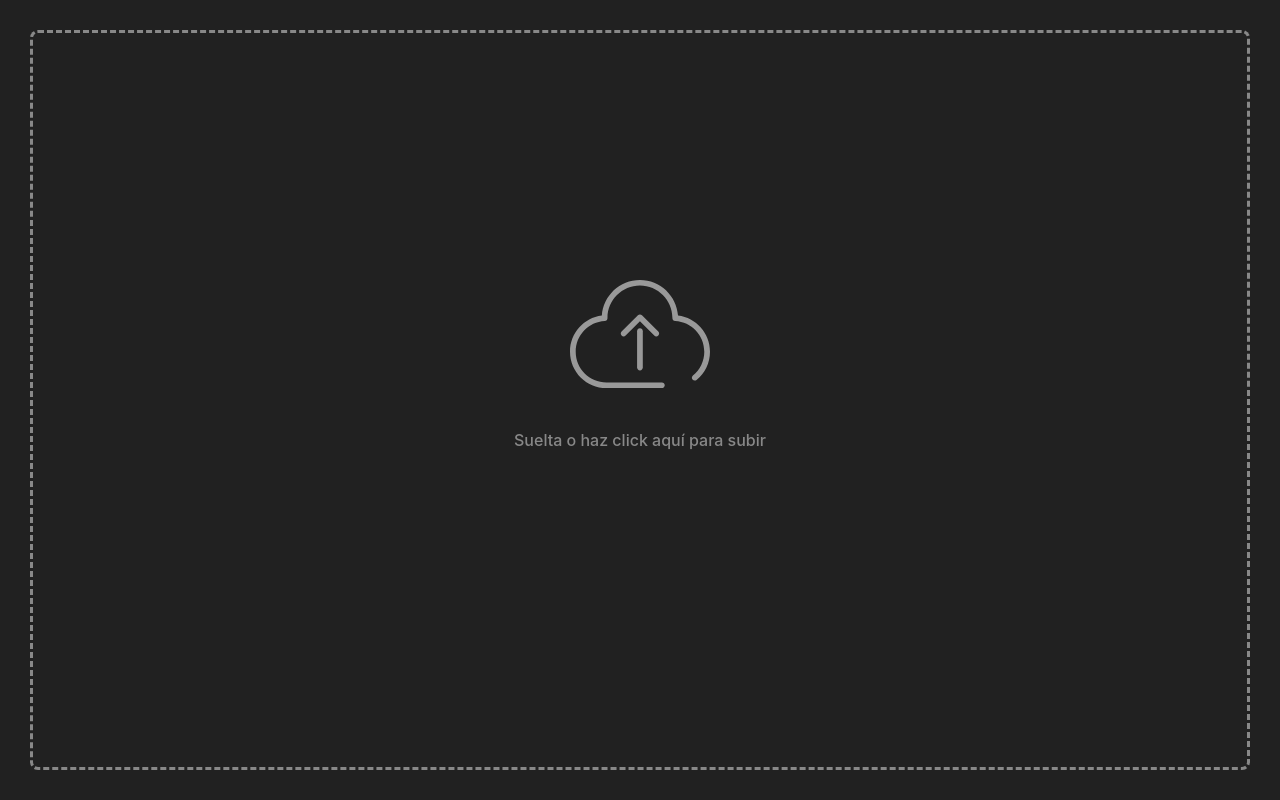
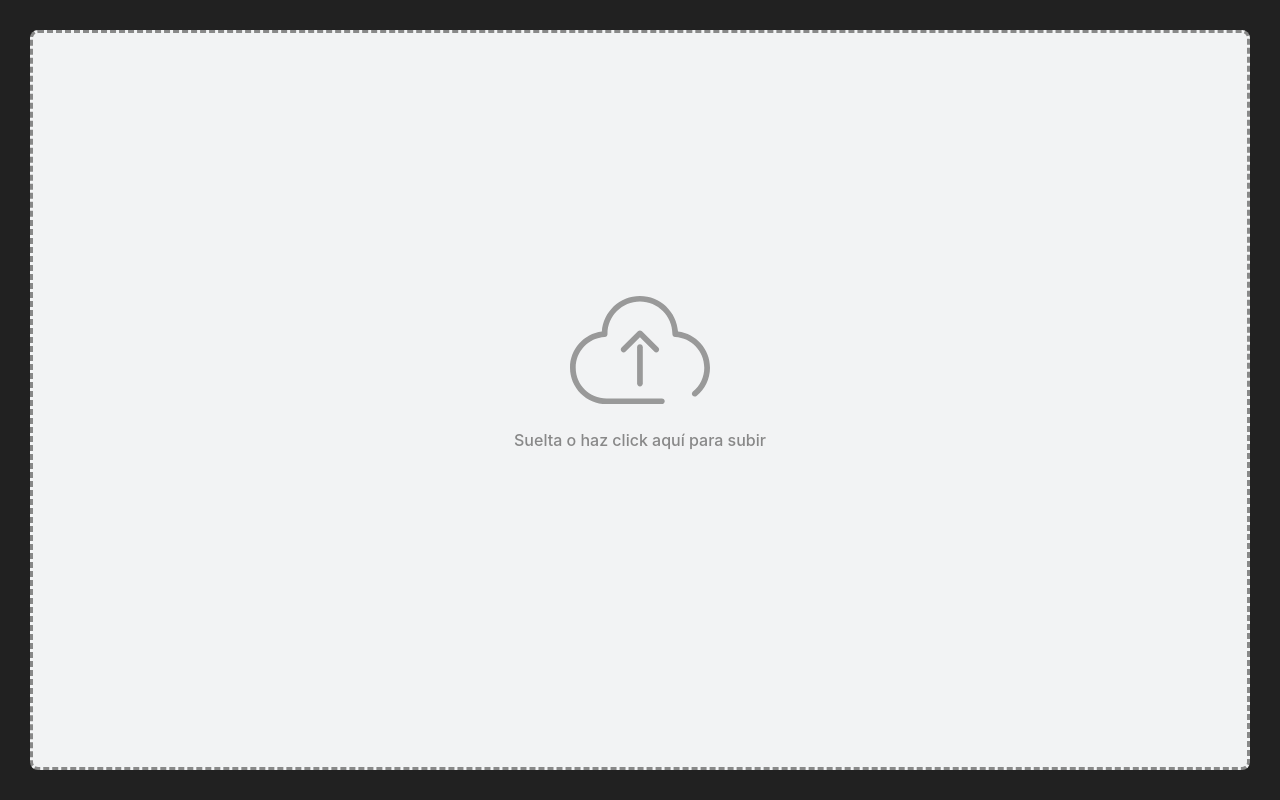
Before and after one commit to domehead100/react-ce-ubigeo, a React (Create React App) app: page / in a window 1280 px wide. Built offline with nearby package versions, Linux system fonts and the light colour scheme.

Commit message:
move styles and tweak

```diff
--- a/src/components/uploader/index.css
+++ b/src/components/uploader/index.css
@@ -1,3 +1,48 @@
 input {
   display: none;
 }
+h3 {
+  color: #09c;
+  text-align: center;
+  padding-bottom: 20px;
+}
+.upload-area {
+  background: #f2f3f4;
+  display: flex;
+  height: calc(100vh - 60px);
+  border: 3px dashed #bbb;
+  box-sizing: border-box;
+  border-radius: 8px;
+  align-items: center;
+  justify-content: center;
+  flex-direction: column;
+}
+.upload-area img {
+  max-width: 140px;
+  margin-top: -60px;
+}
+.upload-area p {
+  display: block;
+  padding: 10px;
+  color: #888;
+  font-weight: 500;
+}
+@media screen and (min-width: 980px) {
+  .upload-area {
+    height: 200px;
+    padding: 40px;
+  }
+  .upload-area img {
+    max-width: 100px;
+    margin: 0;
+  }
+  .upload-area p {
+    margin: 0;
+  }
+}
+
+@media screen and (min-width: 980px) {
+  h3 {
+    padding: 0;
+  }
+}
```
